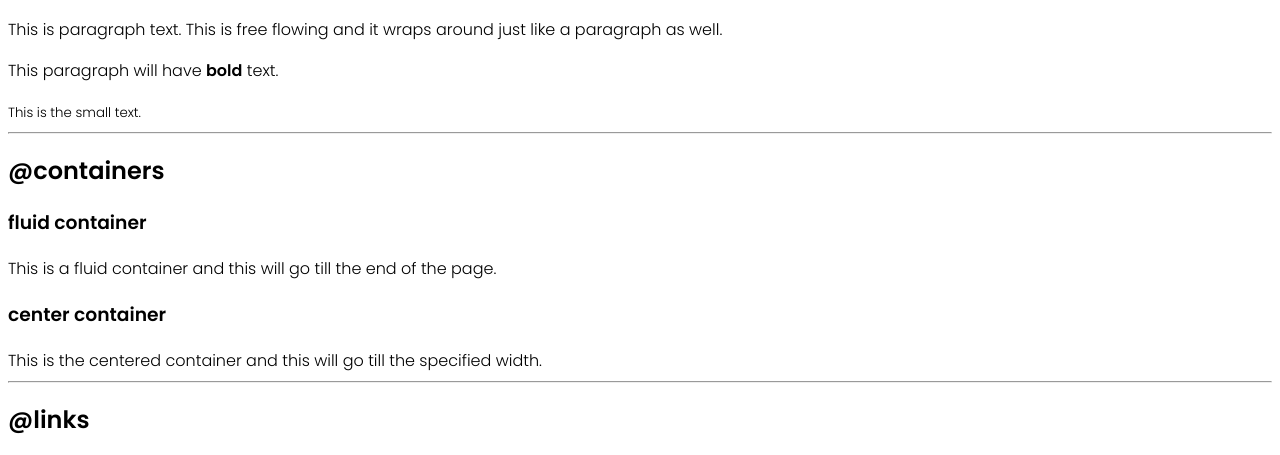
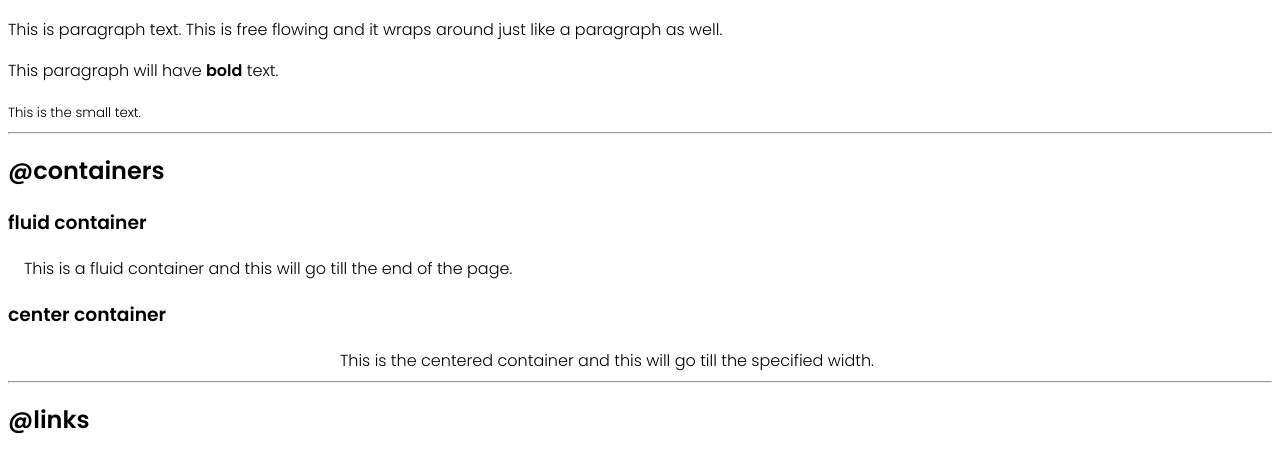
Before and after one commit to ChhikaraBRUH/neoG-Components-Library, a plain HTML site: page index.html in a window 1280 px wide. Shown: the part 318-773 px from the top of the page. Drawn offline with Linux system fonts and the light colour scheme.

Commit message:
container styling

```diff
--- a/index.html
+++ b/index.html
@@ -27,10 +27,11 @@
     <h2>@containers</h2>
 
     <h3>fluid container</h3>
-    <div>This is a fluid container and this will go till the end of the page.</div>
+    <div class="container container-fluid">This is a fluid container and this will go till the end of the page.</div>
 
     <h3>center container</h3>
-    <div>This is the centered container and this will go till the specified width.</div>
+    <div class="container container-center">This is the centered container and this will go till the specified width.
+    </div>
 
     <hr>
 
--- a/styles.css
+++ b/styles.css
@@ -3,3 +3,15 @@
 body {
     font-family: 'Poppins', sans-serif;
 }
+
+/* container level css */
+
+.container {
+    padding-left: 1rem;
+    padding-right: 1rem;
+}
+
+.container-center {
+    max-width: 600px;
+    margin: auto;
+}
```
